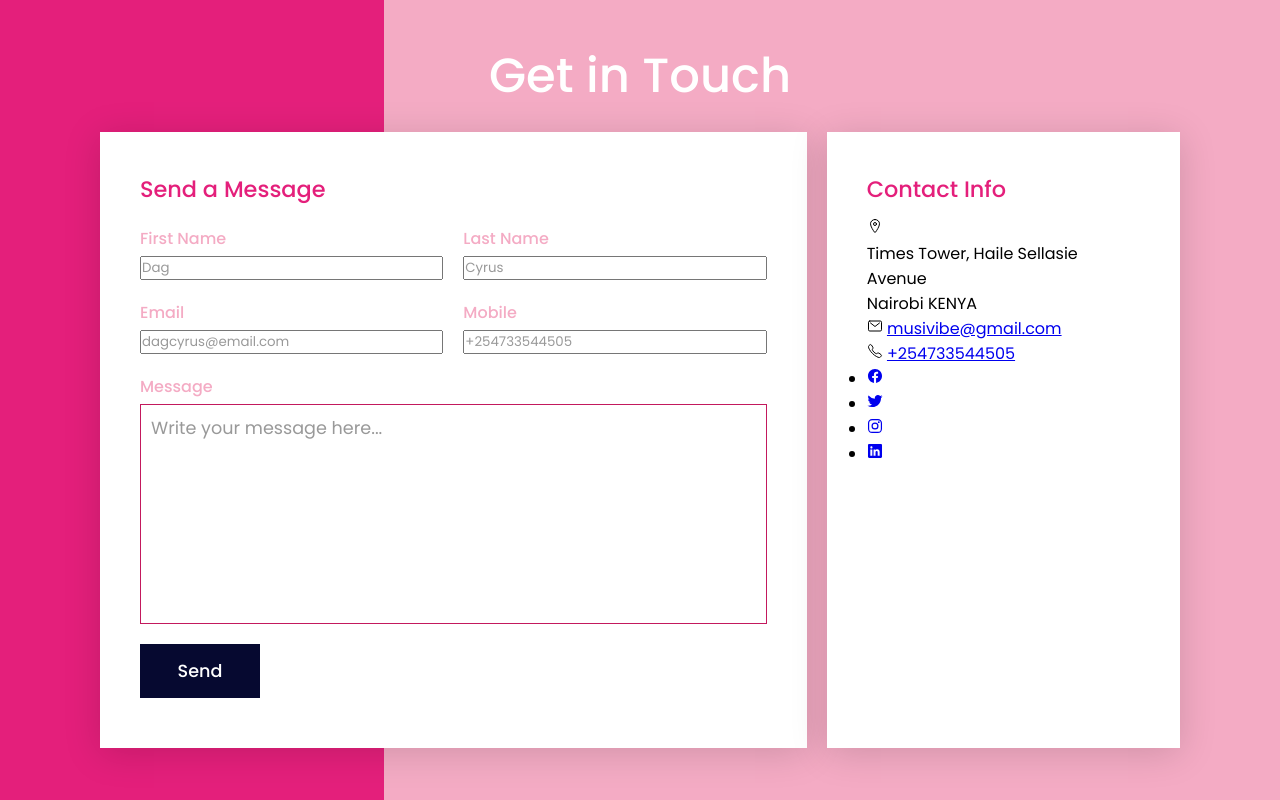
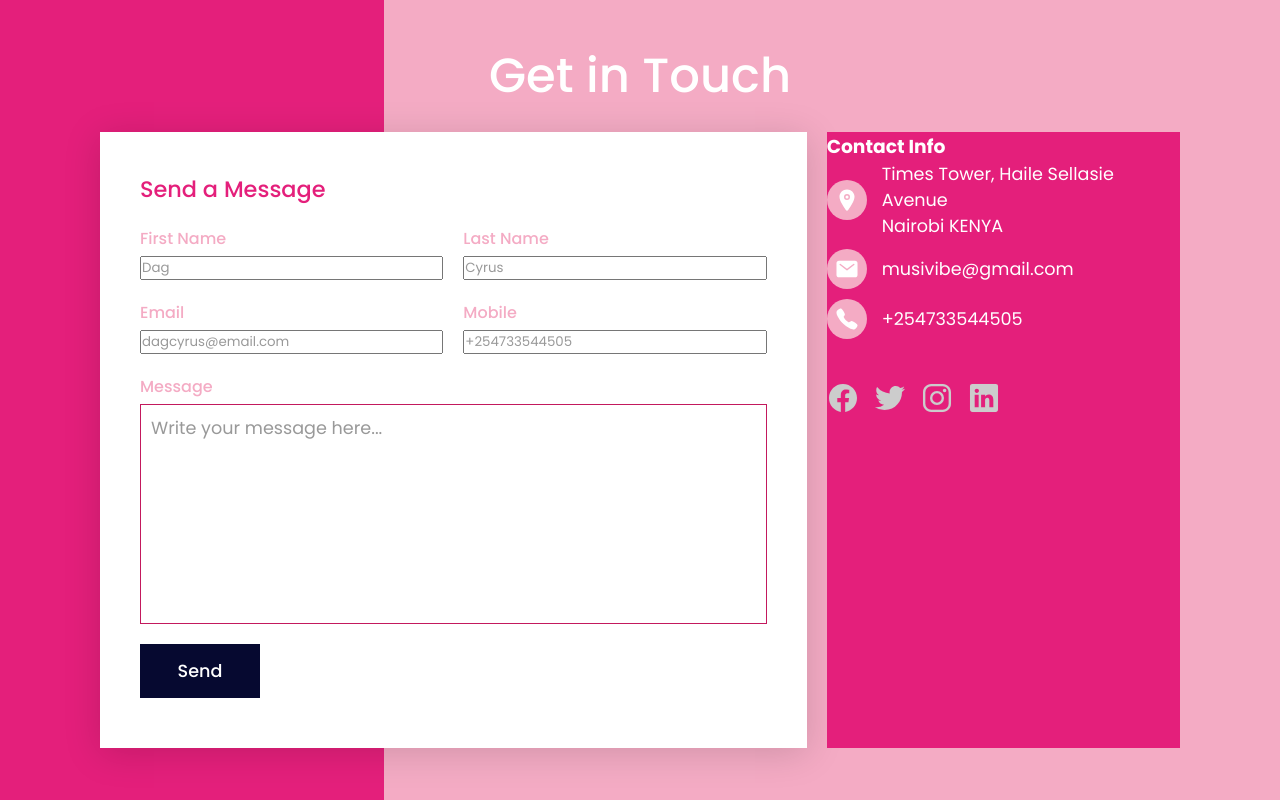
Before and after one commit to FloiceNyota/contactus2, a plain HTML site: page index.html in a window 1280 px wide. Shown: the top 800 px of the page. Drawn offline with nearby package versions, Linux system fonts and the light colour scheme.

Commit message:
finalize styling

```diff
--- a/index.html
+++ b/index.html
@@ -59,40 +59,40 @@
                 <h3>help me Jesus</h3>
             </div> -->
             <!-- Map -->
-            <div class="contact map">
+            <div class="contactmap">
                 <h3>Contact Info</h3>
                 <div class="infoBox">
                     <div>
-                        <span><ion-icon name="location-outline"></ion-icon></span>
+                        <span><ion-icon name="location"></ion-icon></span>
                         <p>Times Tower, Haile Sellasie Avenue <br>Nairobi KENYA</p>
                     </div>
                     <div>
-                        <span><ion-icon name="mail-outline"></ion-icon></span>
+                        <span><ion-icon name="mail"></ion-icon></span>
                         <a href="mailto: musivibe@gmail.com">musivibe@gmail.com</a>
                     </div>
                     <div>
-                        <span><ion-icon name="call-outline"></ion-icon></span>
+                        <span><ion-icon name="call"></ion-icon></span>
                         <a href="tel:+254733544505">+254733544505</a>
                     </div>
                     <!-- Social Media Links -->
-                    <ul>
+                    <ul class="sci">
                         <li>
-                            <a href="#">
+                            <a href="https:facebook.com/musivibe">
                                 <ion-icon name="logo-facebook"></ion-icon>
                             </a>
                         </li>
                         <li>
-                            <a href="#">
+                            <a href="https:twitter.com/@musi_vibe">
                                 <ion-icon name="logo-twitter"></ion-icon>
                             </a>
                         </li>
                         <li>
-                            <a href="#">
+                            <a href="https:instagram.com/musi_vibe/">
                                 <ion-icon name="logo-instagram"></ion-icon>
                             </a>
                         </li>
                         <li>
-                            <a href="#">
+                            <a href="https:linkedin/musivibe/">
                                 <ion-icon name="logo-linkedin"></ion-icon>
                             </a>
                         </li>
@@ -104,6 +104,8 @@
             </div>
         </div>
 
+        <span>&#169;musivibe2021</span>
+
         <script type="module" src="https://unpkg.com/ionicons@5.5.2/dist/ionicons/ionicons.esm.js"></script>
         <script nomodule src="https://unpkg.com/ionicons@5.5.2/dist/ionicons/ionicons.js"></script>
 </body>
--- a/style.css
+++ b/style.css
@@ -126,3 +126,93 @@ body {
 .inputBox ::placeholder {
     color: #999;
 }
+
+
+/* info */
+
+.contactmap {
+    background: #E41F7B;
+}
+
+.contactmap h3 {
+    color: #fff;
+}
+
+.contactmap .infoBox div {
+    display: flex;
+    align-items: center;
+    margin-bottom: 10px;
+}
+
+.contactmap .infoBox div span {
+    min-width: 40px;
+    height: 40px;
+    color: #fff;
+    background: #F4ABC4;
+    display: flex;
+    justify-content: center;
+    align-items: center;
+    font-size: 1.5em;
+    border-radius: 50%;
+    margin-right: 15px;
+}
+
+.contactmap .infoBox div p {
+    color: #fff;
+    font-size: 1.1em;
+}
+
+.contactmap .infoBox div a {
+    color: #fff;
+    text-decoration: none;
+    font-size: 1.1em;
+}
+
+.sci {
+    margin-top: 40px;
+    display: flex;
+}
+
+.sci li {
+    list-style: none;
+    margin-right: 15px;
+}
+
+.sci li a {
+    color: #fff;
+    font-size: 2em;
+    color: #ccc;
+}
+
+.sci li a:hover {
+    color: #fff;
+}
+
+span {
+    content: "\00A9";
+}
+
+
+/* Responsive Design */
+
+@media(max-width:991px) {
+    body {
+        background: #F4ABC4;
+    }
+    .contactUs {
+        padding: 20px;
+    }
+    .box {
+        grid-template-columns: 1fr;
+        grid-template-rows: auto;
+        grid-template-areas: "info" "map";
+    }
+    .map {
+        min-height: 300px;
+    }
+    .infoBox .row50 {
+        display: flex;
+        gap: 0;
+        flex-direction: column;
+    }
+}
```
